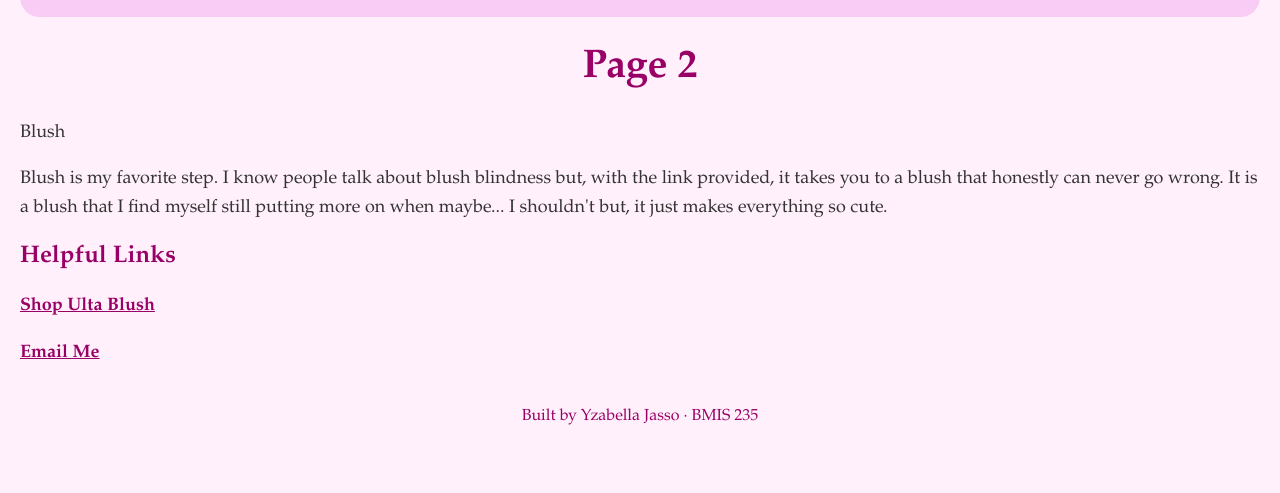
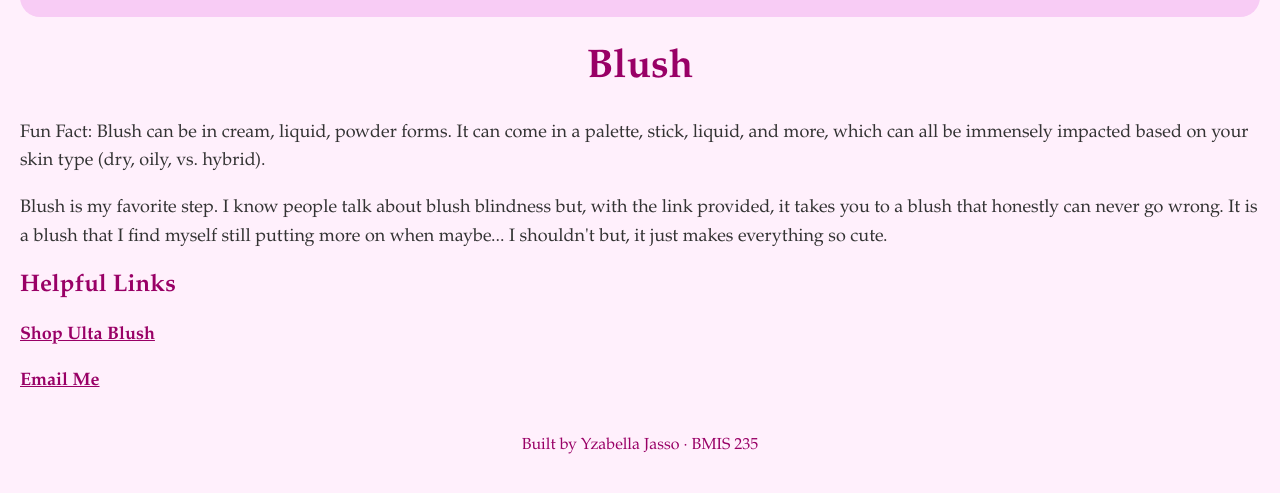
Before and after one commit to Yjasso-cloud/bmis235-html-3, a plain HTML site: page blush.html in a window 1280 px wide. Shown: the part 93-586 px from the top of the page. Drawn offline with Linux system fonts and the light colour scheme.

Commit message:
Update blush.html add information

```diff
--- a/blush.html
+++ b/blush.html
@@ -28,8 +28,8 @@
     <a href="lipcombo.html"><img src="img/lipcombo.png" alt="LipCombo"></a>
 </nav>
 
-<h1>Page 2</h1>
-<p>Blush</p>
+<h1>Blush</h1>
+<p>Fun Fact: Blush can be in cream, liquid, powder forms. It can come in a palette, stick, liquid, and more, which can all be immensely impacted based on your skin type (dry, oily, vs. hybrid).</p>
 <p>Blush is my favorite step. I know people talk about blush blindness but, with the link provided, it takes you to a blush that honestly can never go wrong. It is a blush that I find myself still putting more on when maybe... I shouldn't but, it just makes everything so cute. </p>
 
 <h2>Helpful Links</h2>
```
